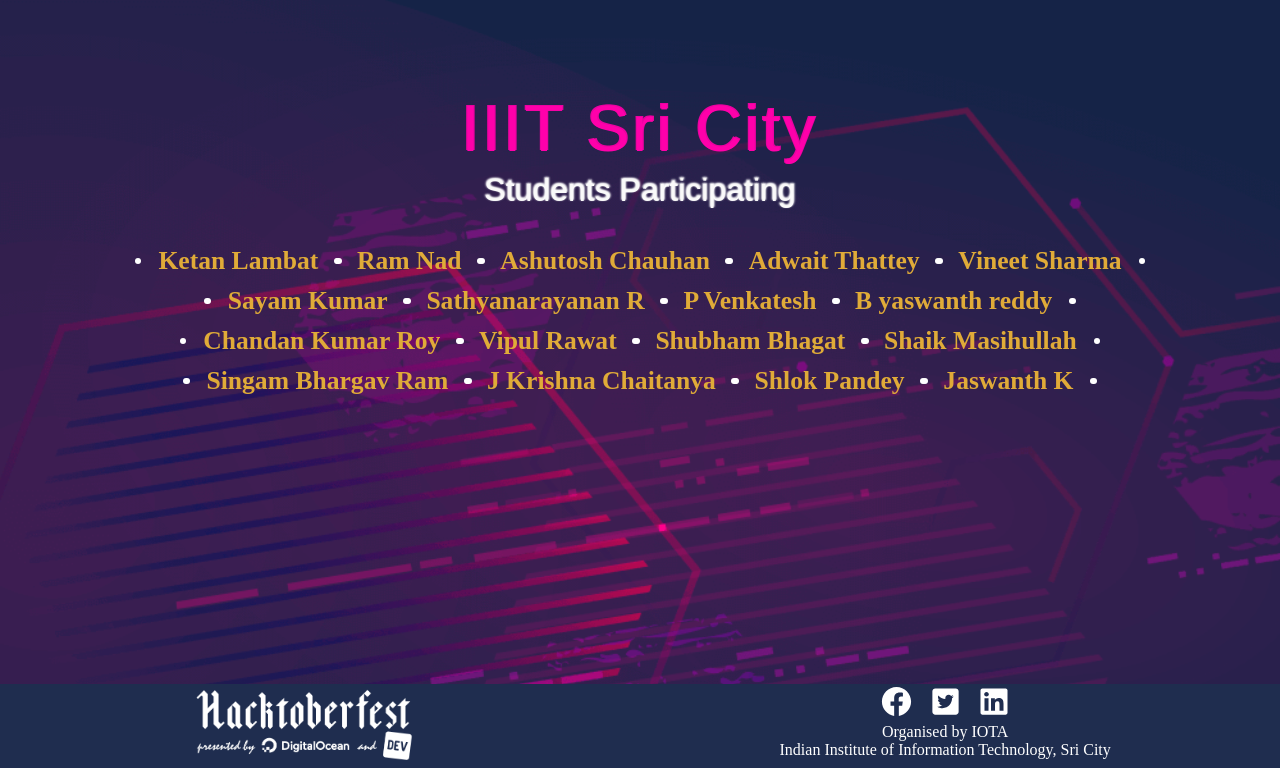
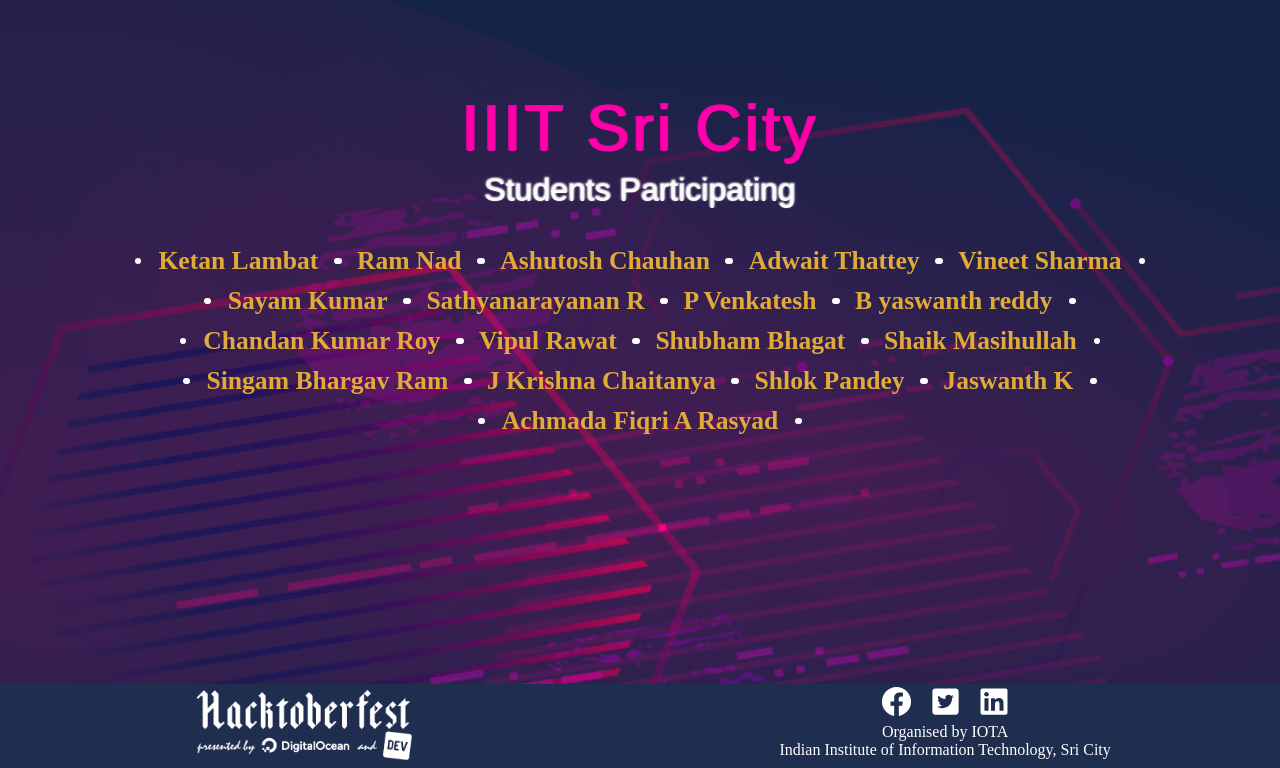
Before and after one commit to Project-Club-IIITS/hacktoberfest2019-participants, a Jekyll site: the page index.html, which Jekyll copies as it is, in a window 1280 px wide, cut to the strip 132-900 px from the top of the page. Built offline with Jekyll 4.4.1, drawn with Linux system fonts in a browser that asks for light colours; some web fonts are replaced.

Commit message:
Update index.html

```diff
--- a/index.html
+++ b/index.html
@@ -63,6 +63,7 @@
                 <li><a href="https://github.com/chaitanya531">J Krishna Chaitanya</a></li>
                 <li><a href="https://github.com/b30wulffz">Shlok Pandey</a></li>
 		<li><a href="https://github.com/JazzKriss21">Jaswanth K</a></li>
+		<li><a href="https://github.com/fiqriachmada">Achmada Fiqri A Rasyad</a></li>
 
             </ul>
         </div>
```
